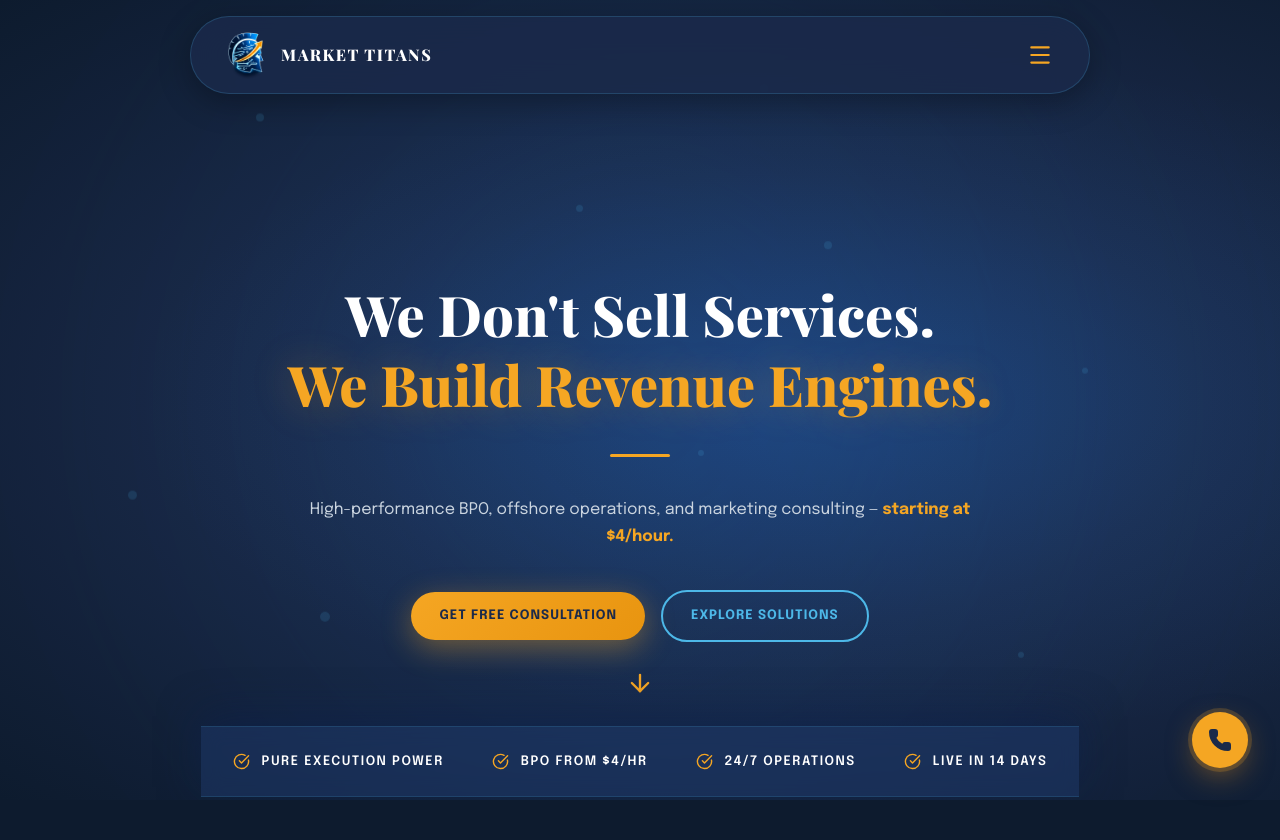
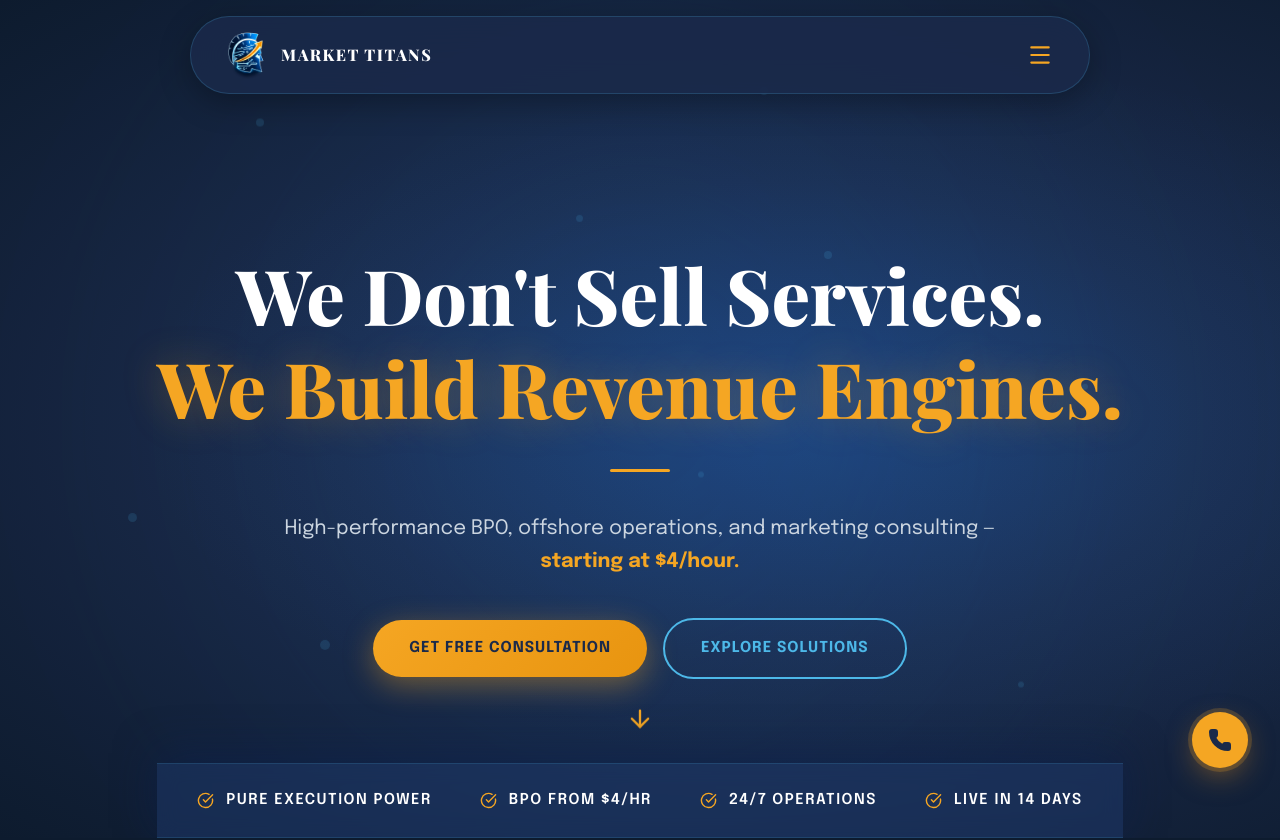
Before and after one commit to varuntejreddy03/The-Market-Titans, a React (Vite) app: page / in a window 1280 px wide. Shown: the top 840 px of the page. Built offline with nearby package versions, Linux system fonts and the light colour scheme; a web font is replaced by a local one.

Commit message:
Update Sunday hours and rebrand the hero section

```diff
--- a/src/components/Contact.jsx
+++ b/src/components/Contact.jsx
@@ -96,7 +96,7 @@ const Contact = () => {
               </div>
               <div className="flex justify-between">
                 <span className="font-semibold">Sunday:</span>
-                <span>12PM–5PM EST</span>
+                <span>11am-4pm EST</span>
               </div>
             </div>
           </div>
--- a/src/components/Hero.jsx
+++ b/src/components/Hero.jsx
@@ -30,11 +30,7 @@ const Hero = () => {
         ></div>
       ))}
 
-      <div className="relative z-20 max-w-7xl mx-auto px-6 text-center" style={{ paddingTop: '60px' }}>
-        {/* Brand Logo in Hero — Desktop Only */}
-        <div className="reveal hidden md:flex justify-center mb-6 opacity-0 animate-[fadeIn_0.5s_ease_forwards]">
-          <Logo size="lg" />
-        </div>
+      <div className="relative z-20 max-w-7xl mx-auto px-6 text-center" style={{ paddingTop: '120px' }}>
 
         {/* Badge */}
         <div className="opacity-0 animate-[fadeIn_0.5s_0.1s_ease_forwards] inline-flex items-center space-x-2 border border-gold/50 bg-gold/5 px-5 py-2 rounded-full mb-6 badge-pulse shadow-[0_4px_15px_rgba(245,166,35,0.15)]">
@@ -43,11 +39,11 @@ const Hero = () => {
 
         {/* Headline */}
         <div className="space-y-2 mb-6 opacity-0 animate-[fadeIn_0.5s_0.15s_ease_forwards]">
-          <h1 className="font-display text-white font-[900]" style={{ fontSize: 'clamp(28px, 4.5vw, 56px)', lineHeight: '1.1' }}>
+          <h1 className="font-display text-white font-[900]" style={{ fontSize: 'clamp(36px, 6vw, 78px)', lineHeight: '1.1' }}>
             We Don't Sell Services.
           </h1>
           <div className="relative inline-block">
-            <h1 className="font-display font-[900] text-[#F5A623]" style={{ fontSize: 'clamp(28px, 4.5vw, 56px)', lineHeight: '1.1', textShadow: '0 0 40px rgba(245,166,35,0.3)' }}>
+            <h1 className="font-display font-[900] text-[#F5A623]" style={{ fontSize: 'clamp(36px, 6vw, 78px)', lineHeight: '1.1', textShadow: '0 0 40px rgba(245,166,35,0.3)' }}>
               We Build Revenue Engines.
             </h1>
           </div>
@@ -59,7 +55,7 @@ const Hero = () => {
         </div>
 
         {/* Subheadline */}
-        <p className="opacity-0 animate-[fadeIn_0.5s_0.3s_ease_forwards] text-[#CBD5E0] max-w-2xl mx-auto mb-10" style={{ fontSize: '16px', lineHeight: '1.65' }}>
+        <p className="opacity-0 animate-[fadeIn_0.5s_0.3s_ease_forwards] text-[#CBD5E0] max-w-3xl mx-auto mb-10" style={{ fontSize: '20px', lineHeight: '1.65' }}>
           High-performance BPO, offshore operations, and marketing consulting —{' '}
           <span className="text-[#F5A623] font-bold">starting at $4/hour.</span>
         </p>
@@ -74,8 +70,8 @@ const Hero = () => {
               color: '#1B2A4A',
               fontWeight: 800,
               borderRadius: '50px',
-              padding: '13px 28px',
-              fontSize: '13px',
+              padding: '16px 36px',
+              fontSize: '15px',
               letterSpacing: '1px',
               boxShadow: '0 8px 30px rgba(245,166,35,0.4)',
               textDecoration: 'none'
@@ -93,8 +89,8 @@ const Hero = () => {
               color: '#4DB8E8',
               background: 'transparent',
               borderRadius: '50px',
-              padding: '13px 28px',
-              fontSize: '13px',
+              padding: '16px 36px',
+              fontSize: '15px',
               letterSpacing: '1px',
               fontWeight: 800,
               textDecoration: 'none'
@@ -132,7 +128,7 @@ const Hero = () => {
           ].map((item) => (
             <div key={item} className="flex items-center space-x-3 text-white font-semibold">
               <CheckCircle className="text-[#F5A623] flex-shrink-0" size={17} />
-              <span style={{ fontSize: '13px', letterSpacing: '1.5px', textTransform: 'uppercase' }}>{item}</span>
+              <span style={{ fontSize: '15px', letterSpacing: '1.5px', textTransform: 'uppercase' }}>{item}</span>
             </div>
           ))}
         </div>
```
